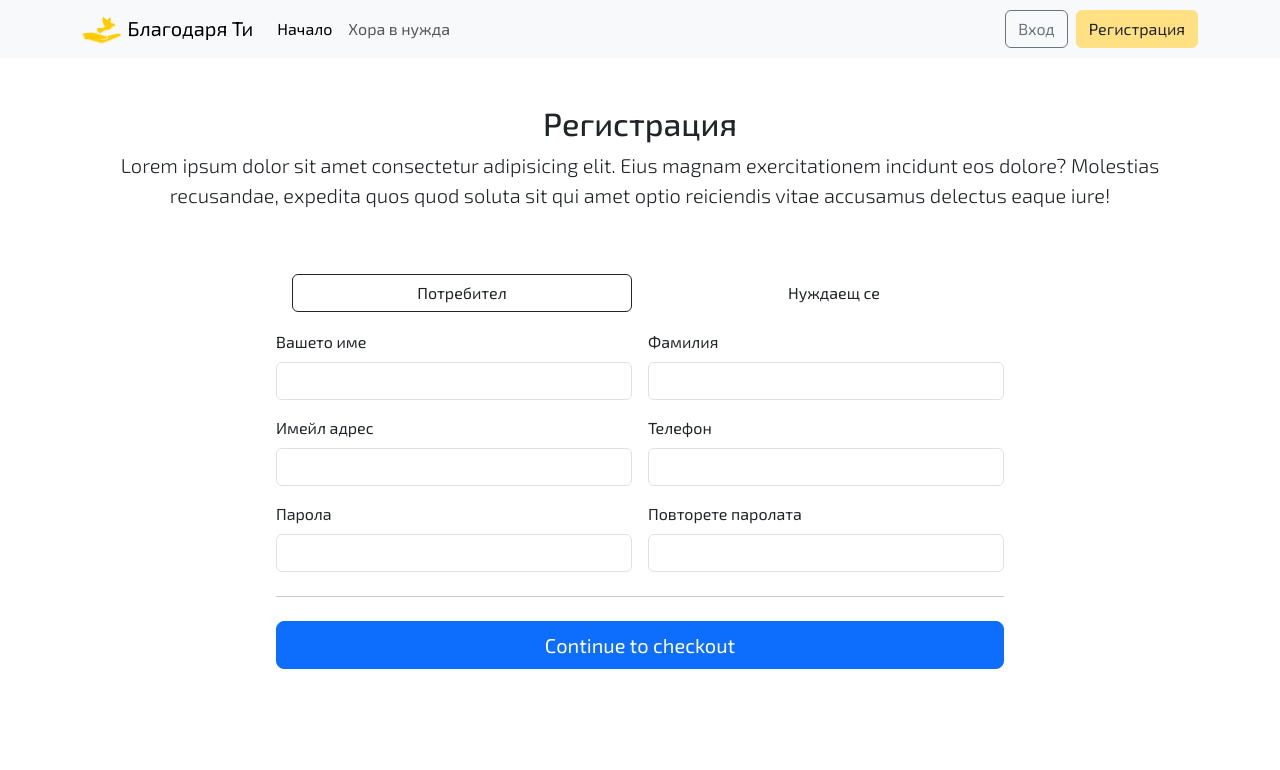
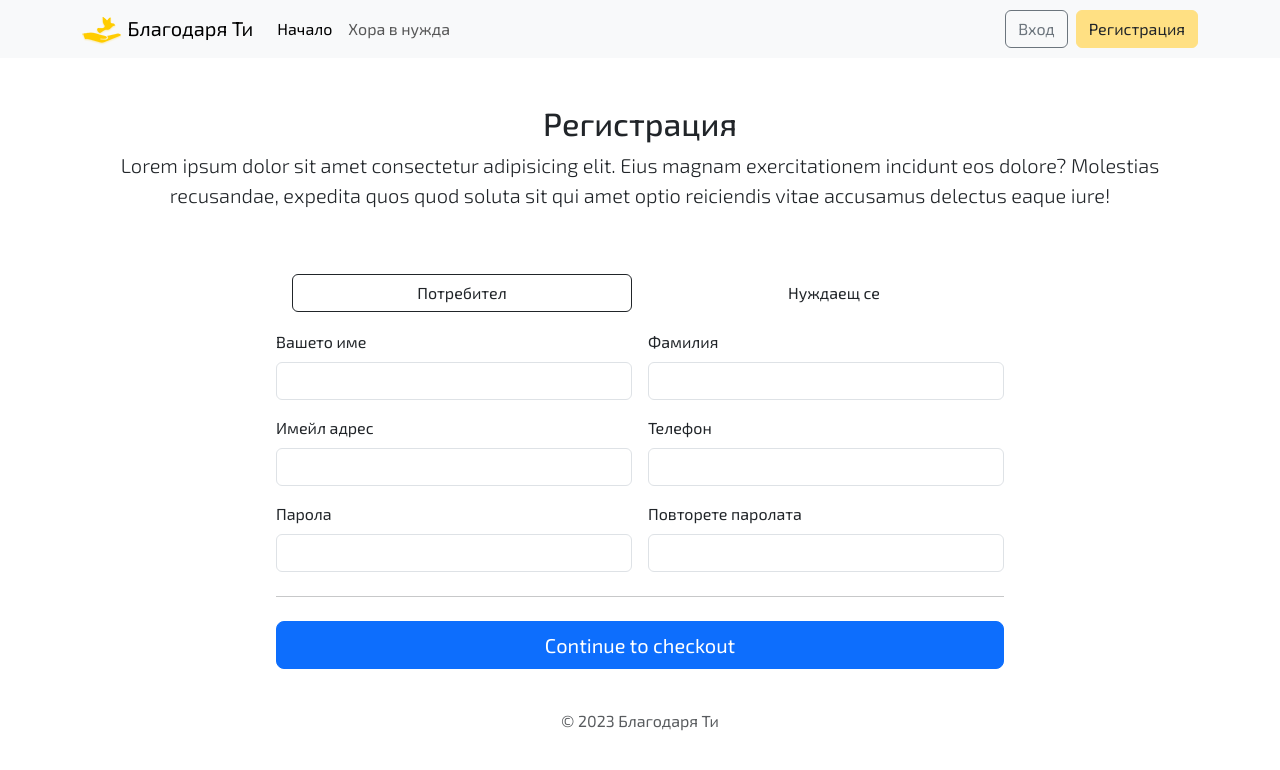
Before and after one commit to BlagoyBlagov/blagodariati, a React (Vite) app: page /register in a window 1280 px wide. Shown: the top 770 px of the page. Built offline with nearby package versions, Linux system fonts and the light colour scheme.

Commit message:
Add footer

```diff
--- a/src/components/Layout/Footer.jsx
+++ b/src/components/Layout/Footer.jsx
@@ -1,5 +1,15 @@
 const Footer = () => {
 
-}
+    const date = new Date();
+    const year = date.getFullYear();
+
+    return (
+        <footer className="py-3 my-4">
+            <p className="text-center text-body-secondary">
+                &copy; {year} Благодаря Ти
+            </p>
+        </footer>
+    );
+};
 
 export default Footer;
```
